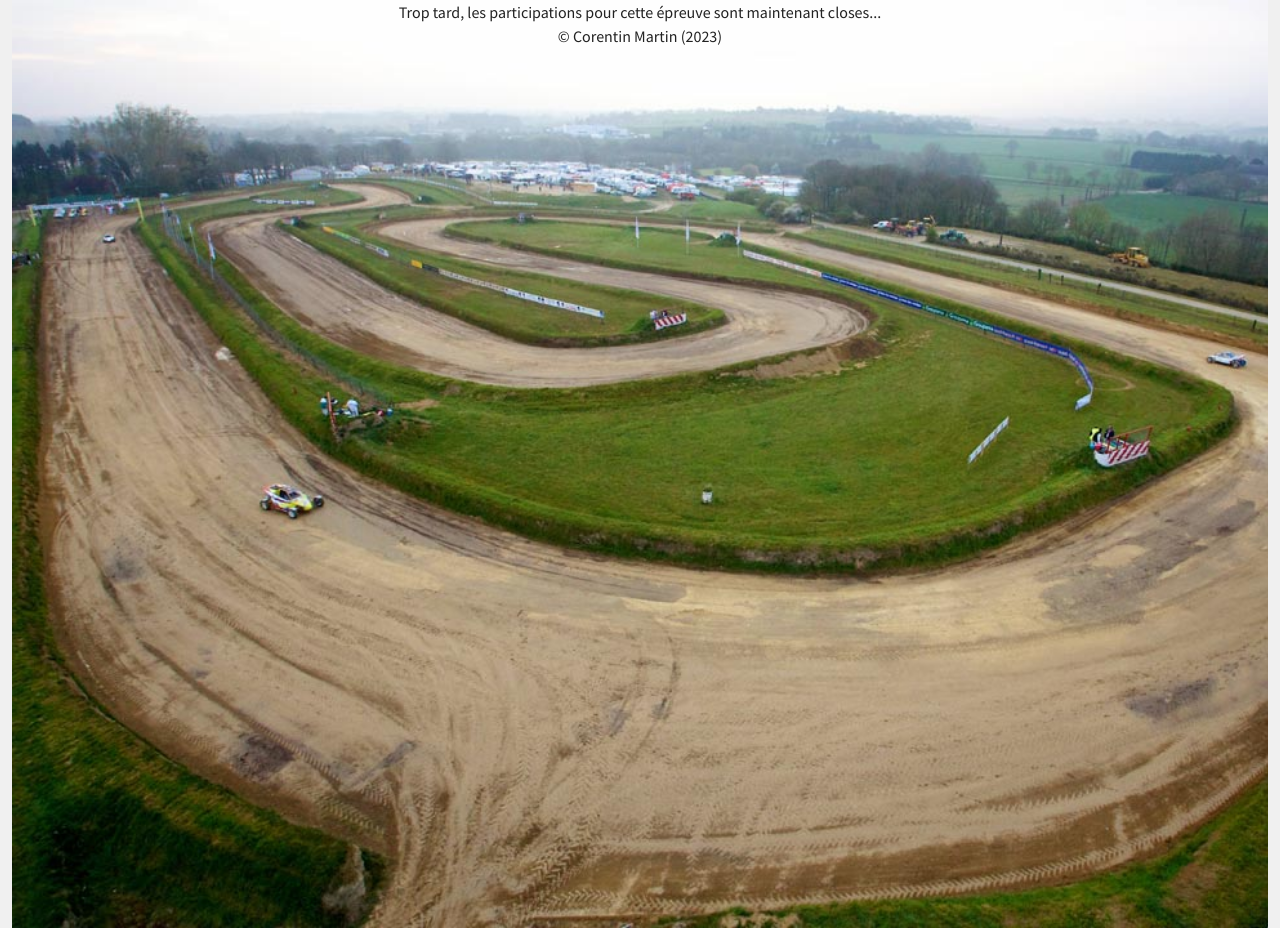
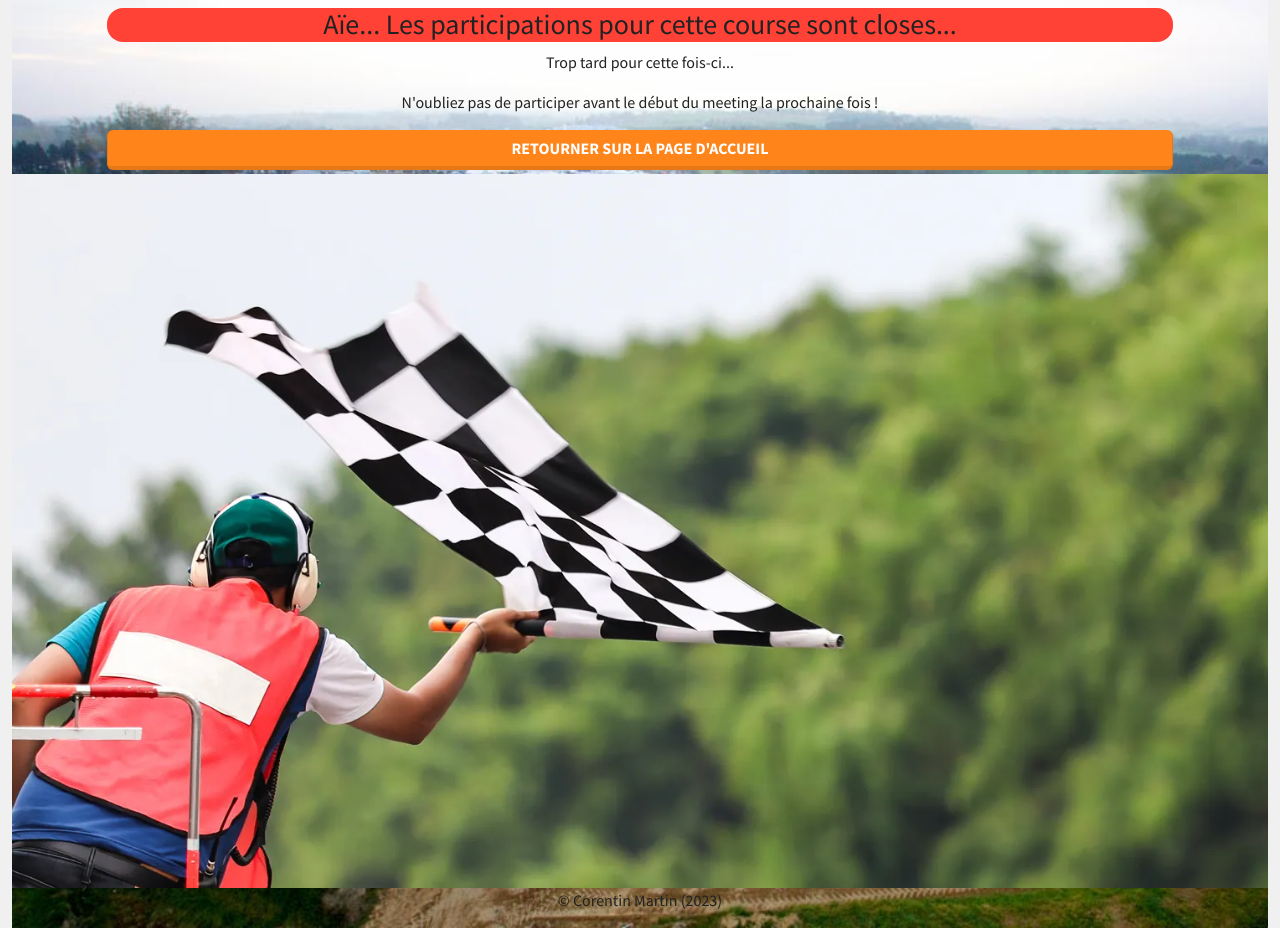
Before and after one commit to Corentin-Martin/PronAutocross, a PHP site: template app/views/user/deadline.tpl.php in a window 1280 px wide. Shown: the part 120-1048 px from the top of the page. Run offline with PHP 8.4, Linux system fonts and the light colour scheme; the template is opened without the code that fills it: most values are stand-ins (such as "Sample title", 1, 10 or a date in 2020); data that the repository does not hold is empty; some libraries are stand-ins or nearby versions; some web fonts are replaced.

Commit message:
suite mise en page

```diff
--- a/app/Controllers/Users/UserParticipationController.php
+++ b/app/Controllers/Users/UserParticipationController.php
@@ -18,6 +18,11 @@ class UserParticipationController extends UserCoreController
     public function add($raceId) {
 
         $race = Race::find($raceId);
+
+        if (!$race) {
+            header("Location: {$this->router->generate('error404')}");
+            exit;
+        }
 
         if (Participation::checkForAPlayer(date('Y'), $raceId, $_SESSION['user']->getId())) {
             header("Location: {$this->router->generate('user-recap', ['id' => $raceId])}");
--- a/app/views/error/error404.tpl.php
+++ b/app/views/error/error404.tpl.php
@@ -1,6 +1,6 @@
 <div class="row mt-2 justify-content-center">
     <h3>Erreur 404, la page n'existe pas</h3>
     <p>Ouuuuuups, cela ressemble à une sortie de piste...</p>
-    <a href="<?= $this->router->generate('home') ?>" class="btn btn-warning col-6">Retourner sur la page d'accueil</a>
+    <a href="<?= $this->router->generate('home') ?>" class="btn btn-warning col-10">Retourner sur la page d'accueil</a>
     <img src="<?= $baseURI ?>assets/images/red-flag.jpg" alt="" class="img-fluid mt-1">
 </div>
--- a/app/views/layout/header_admin.tpl.php
+++ b/app/views/layout/header_admin.tpl.php
@@ -6,7 +6,7 @@
     <meta name="viewport" content="width=device-width, initial-scale=1.0">
     <link href="https://cdn.jsdelivr.net/npm/bootstrap@5.3.0-alpha1/dist/css/bootstrap.min.css" rel="stylesheet" integrity="sha384-GLhlTQ8iRABdZLl6O3oVMWSktQOp6b7In1Zl3/Jr59b6EGGoI1aFkw7cmDA6j6gD" crossorigin="anonymous">
     <link rel="stylesheet" href="<?= $baseURI ?>assets/css/style.css">
-    <title>Document</title>
+    <title>BackOffice Admin Pron'Autocross</title>
 </head>
 <body class="container-fluid">
 <header class="admin_header">
--- a/app/views/user/deadline.tpl.php
+++ b/app/views/user/deadline.tpl.php
@@ -1 +1,7 @@
-Trop tard, les participations pour cette épreuve sont maintenant closes...
+<div class="row mt-2 justify-content-center">
+    <h3 class="bg-danger rounded-4 col-10">Aïe... Les participations pour cette course sont closes...</h3>
+    <p>Trop tard pour cette fois-ci...</p>
+    <p>N'oubliez pas de participer avant le début du meeting la prochaine fois !</p>
+    <a href="<?= $this->router->generate('home') ?>" class="btn btn-warning col-10">Retourner sur la page d'accueil</a>
+    <img src="<?= $baseURI ?>assets/images/checkered-flag.webp" alt="" class="img-fluid mt-1">
+</div>
```
Also changed, not shown: app/views/error/error403.tpl.php (+6 -1 lines), app/views/user/recap.tpl.php (indentation only), public/assets/images/checkered-flag.webp (added).
